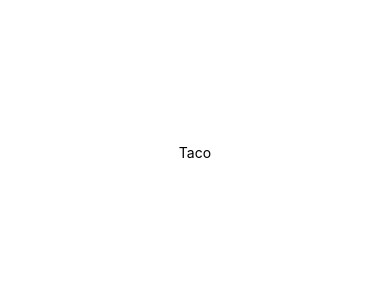
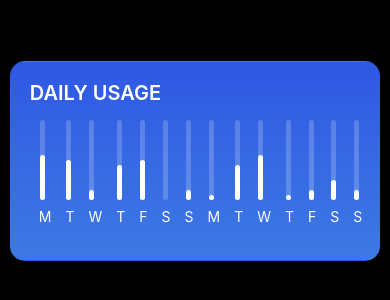
Before and after one commit to xwinxu/juul, a React Native app in the folder juul-app.hack-the-north/: screen / in a window 390 px wide. Shown: the part 270-570 px from the top of the page. Built offline with nearby package versions, Linux system fonts and the light colour scheme.

Commit message:
Add bars

```diff
--- a/juul-app.hack-the-north/Demo.js
+++ b/juul-app.hack-the-north/Demo.js
@@ -14,11 +14,6 @@ export default class Demo extends React.Component {
 
   onViewableItemsChanged = (info) => {
     this.setState({ highestItem: JSON.stringify(info) })
-    // viewableItems.forEach(item => {
-    //   if(item.key > highestItem){
-    //
-    //   }
-    // })
   }
 
   handleScrollEvent = (ev) => {
--- a/juul-app.hack-the-north/Tracker.js
+++ b/juul-app.hack-the-north/Tracker.js
@@ -1,5 +1,25 @@
 import React from 'react';
 import { StyleSheet, Text, View, ScrollView, TouchableOpacity } from 'react-native';
+import { LinearGradient } from 'expo-linear-gradient';
+
+const daysOfTheWeek = ['M', 'T', 'W', 'T', 'F', 'S', 'S']
+
+
+const bar = (index, fillPercentage) => {
+  const height = Math.floor(Math.random() * 10) * 5;
+  const dayOfTheWeek = daysOfTheWeek[index % 7];
+  return (
+    <View key={index} style={{marginLeft: 15}}>
+      <View style={{backgroundColor: 'white', height: 80, width: 5, marginLeft: 0, borderRadius: 5, opacity: .2}} />
+      <View style={{backgroundColor: 'white', height: parseInt(height), width: 5, marginLeft: 0, borderRadius: 5, marginTop: - parseInt(height)}} />
+      <Text style={{color: 'white', marginLeft: -1, marginTop: 8}}>{dayOfTheWeek}</Text>
+    </View>
+  )
+}
+
+
+
+
 
 export default class Demo extends React.Component {
   constructor(props) {
@@ -11,11 +31,33 @@ export default class Demo extends React.Component {
 
 
   render() {
-
-
+    const renderedBars = [];
+    for(let i = 0; i < 14; i++){
+      renderedBars.push(bar(i, 50));
+    }
     return (
       <View style={styles.container}>
         <Text>Taco</Text>
+        <View style={{width: '95%', height: 200}}>
+          <LinearGradient
+            colors={['#3D79E4', '#2F58E3']}
+            start={[0, 5]}
+            style={{
+              left: 0,
+              right: 0,
+              top: 0,
+              width: '100%', height: 200,
+              borderRadius: 15, borderWidth: 0.5, borderColor: 'transparent',
+              position: 'absolute'
+            }}
+          />
+          <View>
+            <Text style={{color: 'white', fontSize: 20, marginTop: 20, marginLeft: 20, fontWeight: "600"}}>DAILY USAGE</Text>
+          </View>
+          <View style={{flexDirection: 'row', marginTop: 15, marginLeft: 15}}>
+            {renderedBars}
+          </View>
+        </View>
       </View>
     );
   }
@@ -24,7 +66,7 @@ export default class Demo extends React.Component {
 const styles = StyleSheet.create({
   container: {
     flex: 1,
-    backgroundColor: '#fff',
+    backgroundColor: 'black',
     alignItems: 'center',
     justifyContent: 'center',
   },
```
